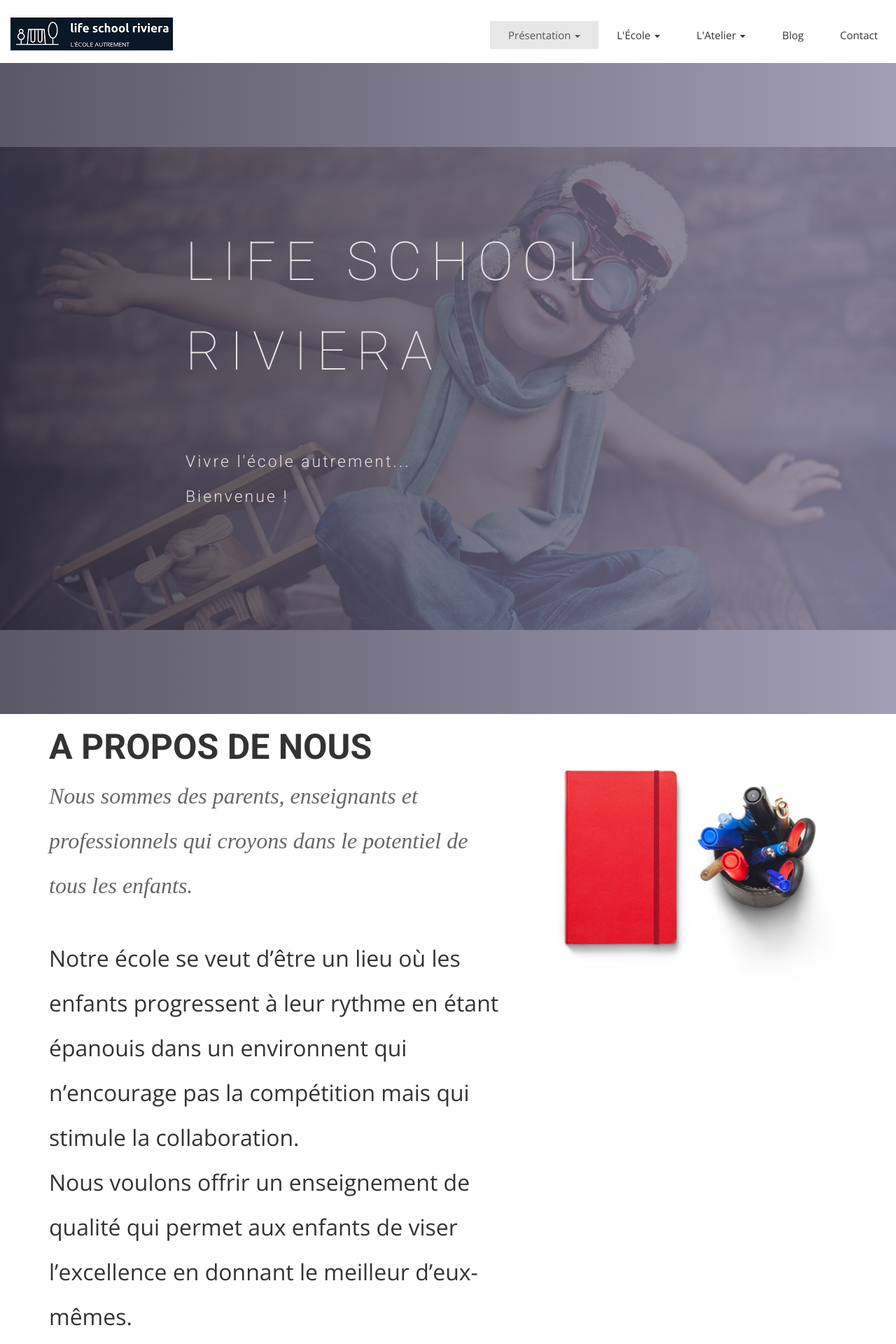
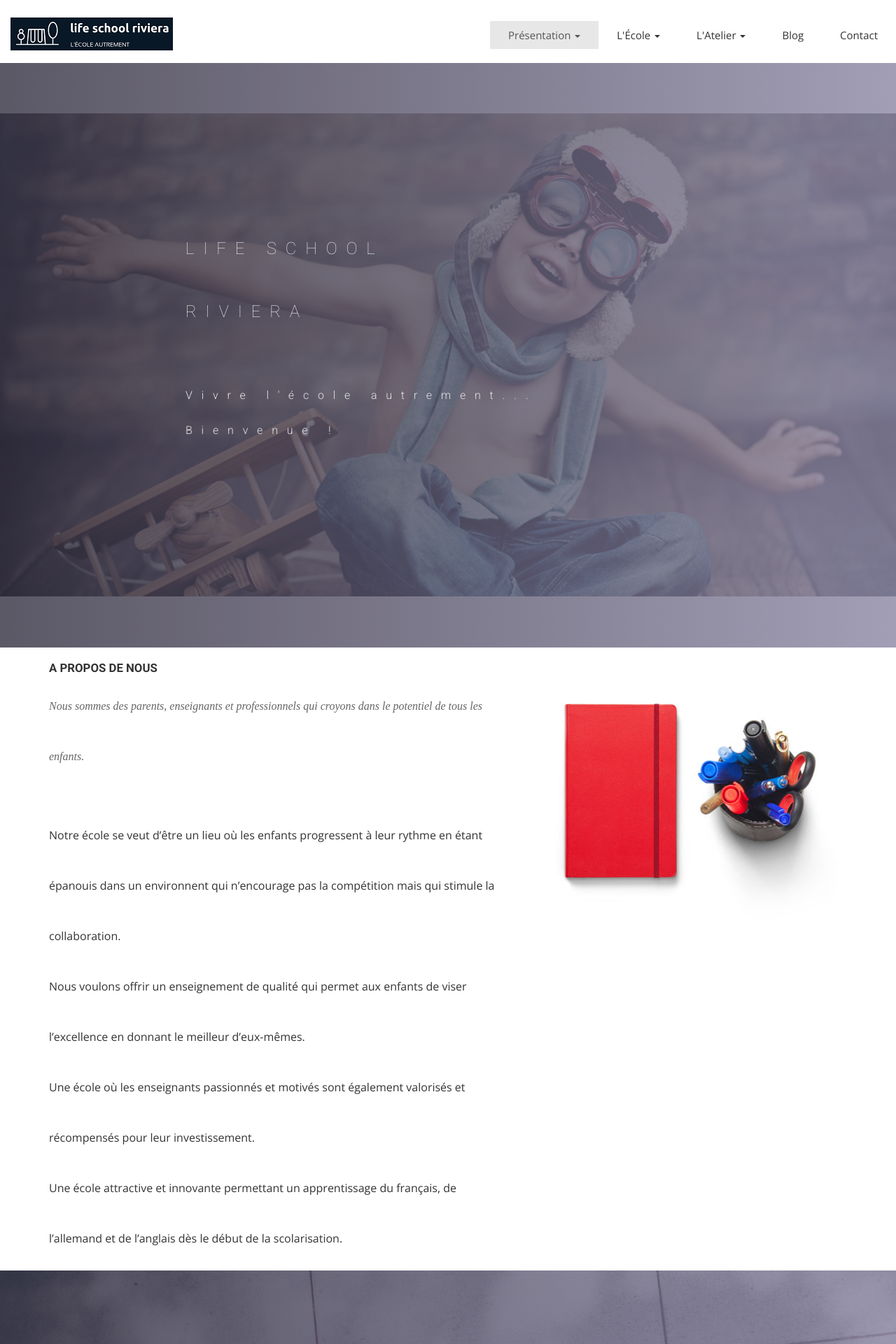
Before and after one commit to midjoule/lifeschool, a Jekyll site: the page built from index.html, in a window 1280 px wide. Shown: the top 1920 px of the page at 70% size. Built offline with Jekyll 4.4.1, drawn with Linux system fonts in a browser that asks for light colours; nearby versions of some CDN libraries; some web fonts are replaced.

Commit message:
Update airspace.css

```diff
--- a/css/airspace.css
+++ b/css/airspace.css
@@ -26,16 +26,16 @@ h6 {
   font-family: 'Roboto', sans-serif;
 }
 h2 {
-  font-size: 5vw;
+  font-size: larger;
   font-weight: 400;
 }
 h3 {
-  font-size: 28px;
+  font-size: large;
   font-weight: 300;
 }
 p {
-  font-size: 2.5vw;
-  line-height: 5vw;
+  font-size: medium;
+  line-height: 8vh;
 }
 ul {
   padding: 0;
@@ -53,7 +53,7 @@ a:active {
 }
 .section-title h2 {
   text-transform: uppercase;
-  font-size: 5rem;
+  font-size: larger;
   font-weight: 600;
   white-space: normal;
 }
@@ -154,24 +154,24 @@ font header .navbar-default .navbar-nav li a:hover {
 #feature .block h1, #slider .block h1, #philo .block h1 {
   font-family: 'Roboto', sans-serif;
   font-weight: 100;
-  font-size: 6vw;
-  line-height: 10vw;
+  font-size: x-large;
+  line-height: 10vh;
   letter-spacing: 1vw;
-  padding-bottom: 5vw;
+  padding-bottom: 5vh;
 }
 
 #feature .block p, #slider .block p, #philo .block p {
-  font-size: 23px;
+  font-size: medium;
   line-height: 40px;
   font-family: 'Roboto', sans-serif;
   font-weight: 300;
-  letter-spacing: 3px;
+  letter-spacing: 1vw;
 }
 
 #feature h2, #slider h2, #philo h2 {
-  font-size: 6vw;
+  font-size: larger;
   font-weight: 600;
-  margin-bottom: 3vw;
+  margin-bottom: 3vh;
   color: #8d8f92;
 }
 
```
